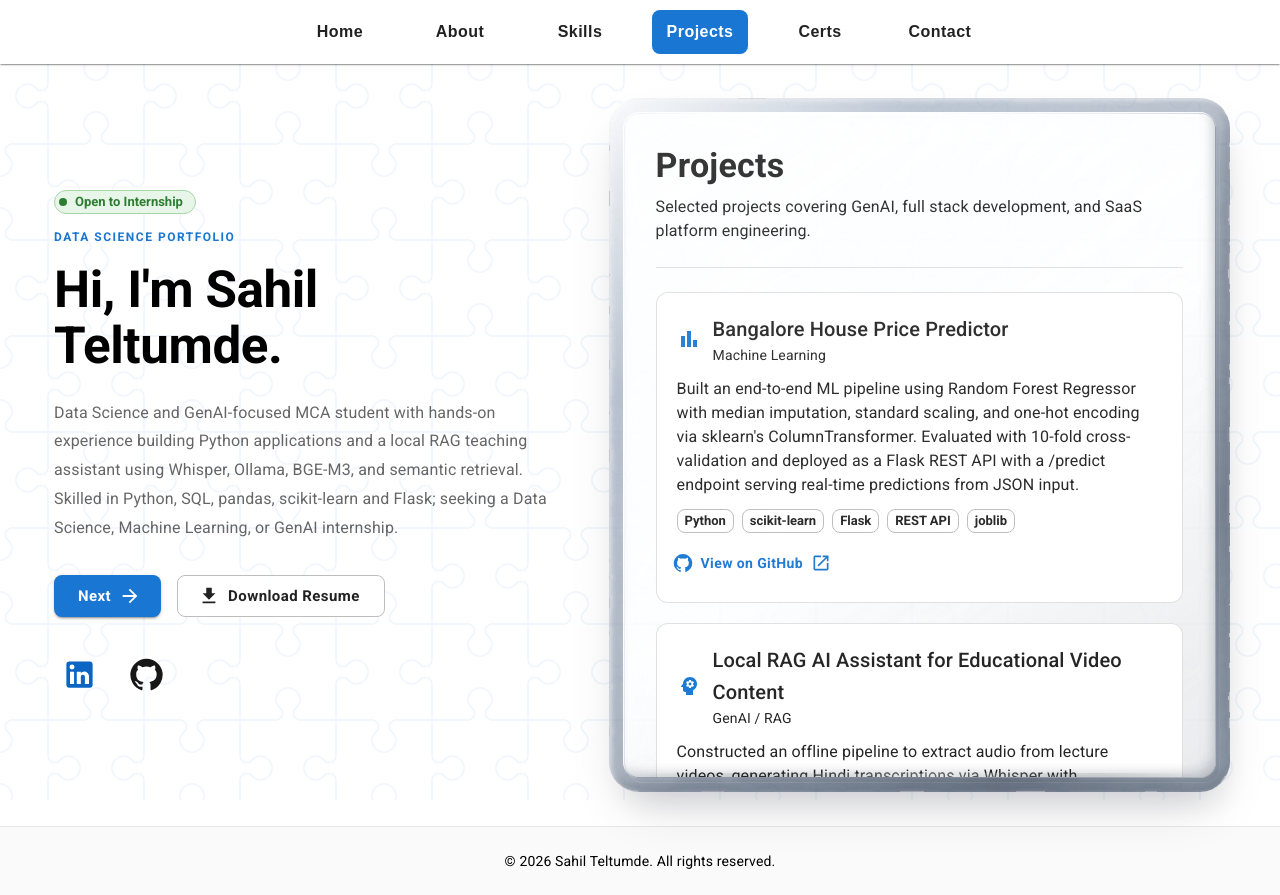
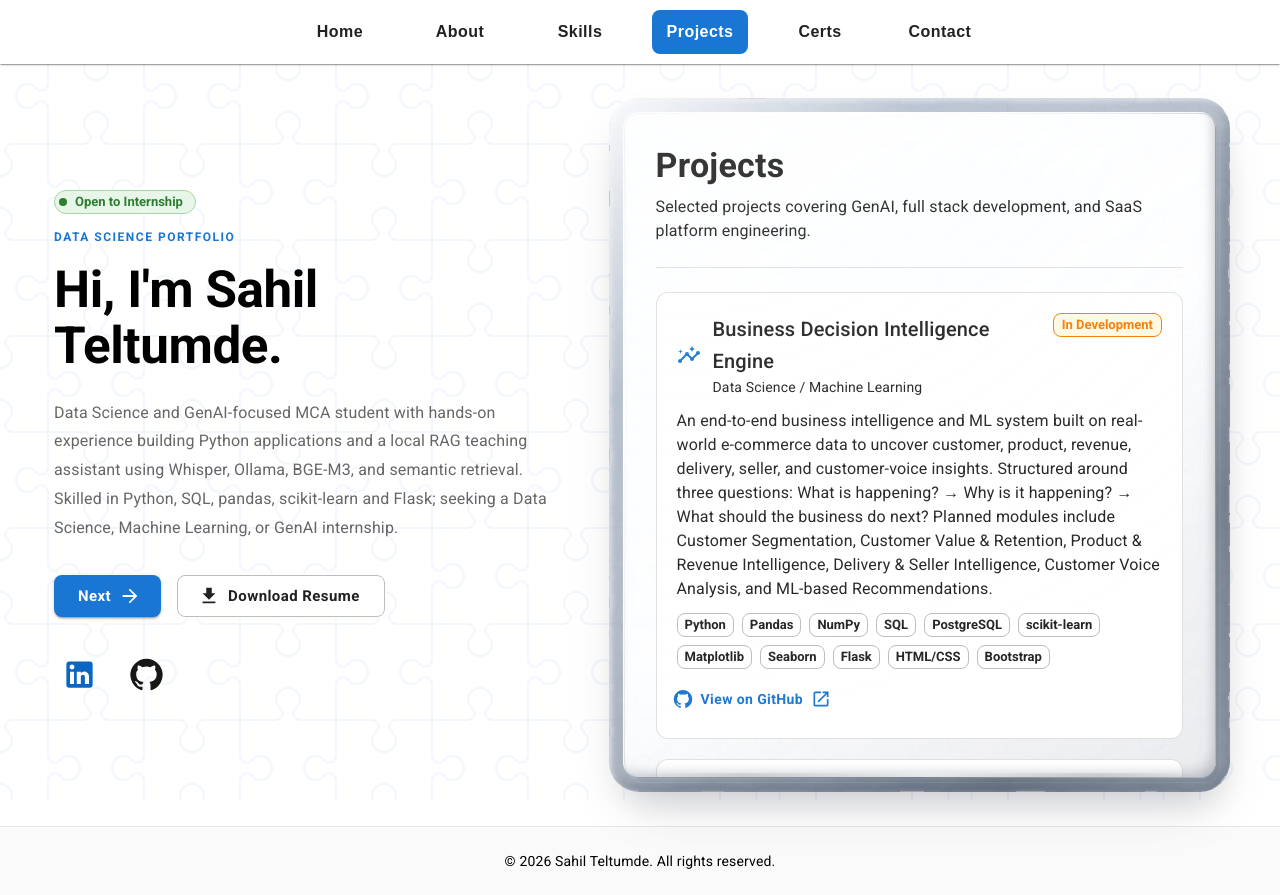
Before and after one commit to Sahil-1727/portfolio, a React (Vite) app: page / in a window 1280 px wide. Both pictures are taken after a click on the button "Projects". Built offline with nearby package versions, Linux system fonts and the light colour scheme; a web font is replaced by a local one.

Commit message:
Added Project that is in development Currently

```diff
--- a/src/components/ProjectsCard.tsx
+++ b/src/components/ProjectsCard.tsx
@@ -15,12 +15,14 @@ import PsychologyIcon from "@mui/icons-material/Psychology";
 import StorageIcon from "@mui/icons-material/Storage";
 import HomeIcon from "@mui/icons-material/Home";
 import BarChartIcon from "@mui/icons-material/BarChart";
+import InsightsIcon from "@mui/icons-material/Insights";
 import LiquidGlassCard from "./LiquidGlassCard";
 import profile from "../content/profile";
 import uiText from "../content/uiText";
 import type { ProjectId } from "../content/types";
 
 const projectIcons = {
+  bizIntelEngine: <InsightsIcon />,
   housePricePredictor: <BarChartIcon />,
   ragAssistant: <PsychologyIcon />,
   devtrack: <StorageIcon />,
@@ -83,11 +85,25 @@ function ProjectsCard() {
                     {projectIcons[project.id]}
                   </Box>
 
-                  <Box>
-                    <Typography variant="h6">
-                      {project.title}
-                    </Typography>
-
+                  <Box sx={{ flex: 1 }}>
+                    <Stack direction="row" spacing={1} alignItems="center">
+                      <Typography variant="h6">
+                        {project.title}
+                      </Typography>
+                      {project.status && (
+                        <Chip
+                          label={project.status}
+                          size="small"
+                          sx={{
+                            fontWeight: 600,
+                            borderRadius: 2,
+                            backgroundColor: "#fff8e1",
+                            color: "#f57c00",
+                            border: "1px solid #f57c00",
+                          }}
+                        />
+                      )}
+                    </Stack>
                     <Typography variant="body2" color="primary.main">
                       {project.type}
                     </Typography>
--- a/src/content/profile.ts
+++ b/src/content/profile.ts
@@ -159,6 +159,16 @@ const profile: PortfolioProfile = {
   ],
   projects: [
     {
+      id: "bizIntelEngine",
+      title: "Business Decision Intelligence Engine",
+      type: "Data Science / Machine Learning",
+      status: "In Development",
+      description:
+        "An end-to-end business intelligence and ML system built on real-world e-commerce data to uncover customer, product, revenue, delivery, seller, and customer-voice insights. Structured around three questions: What is happening? → Why is it happening? → What should the business do next? Planned modules include Customer Segmentation, Customer Value & Retention, Product & Revenue Intelligence, Delivery & Seller Intelligence, Customer Voice Analysis, and ML-based Recommendations.",
+      tech: ["Python", "Pandas", "NumPy", "SQL", "PostgreSQL", "scikit-learn", "Matplotlib", "Seaborn", "Flask", "HTML/CSS", "Bootstrap"],
+      link: "https://github.com/Sahil-1727/Business-Decision-Intelligence",
+    },
+    {
       id: "housePricePredictor",
       title: "Bangalore House Price Predictor",
       type: "Machine Learning",
--- a/src/content/types.ts
+++ b/src/content/types.ts
@@ -10,7 +10,8 @@ export type ProjectId =
   | "ragAssistant"
   | "devtrack"
   | "queueSystem"
-  | "housePricePredictor";
+  | "housePricePredictor"
+  | "bizIntelEngine";
 
 export type SocialLinkId = "linkedin" | "github";
 
@@ -67,6 +68,7 @@ export interface Project {
   tech: string[];
   link: string;
   liveLink?: string;
+  status?: string;
 }
 
 export interface ContactContent {
```
